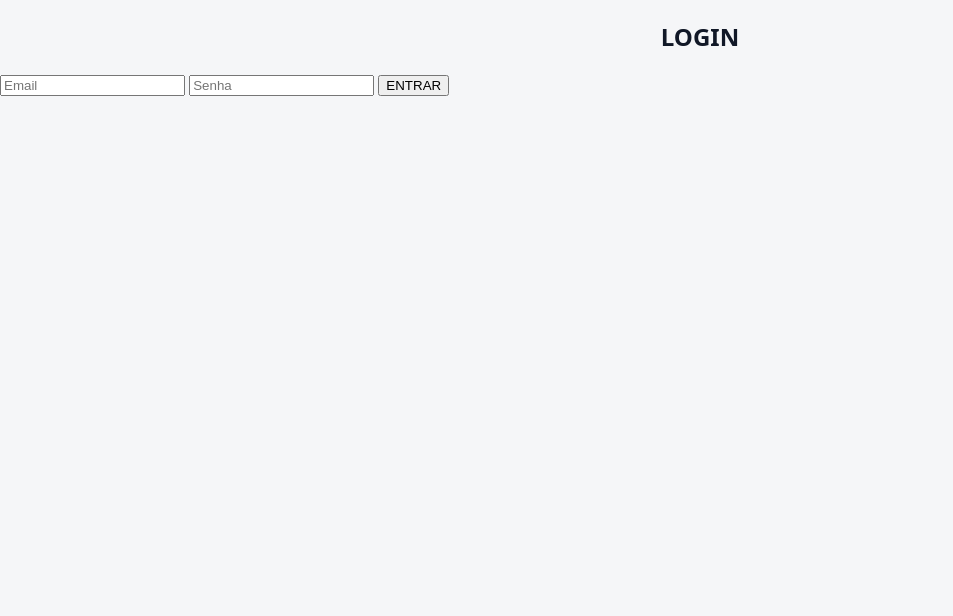
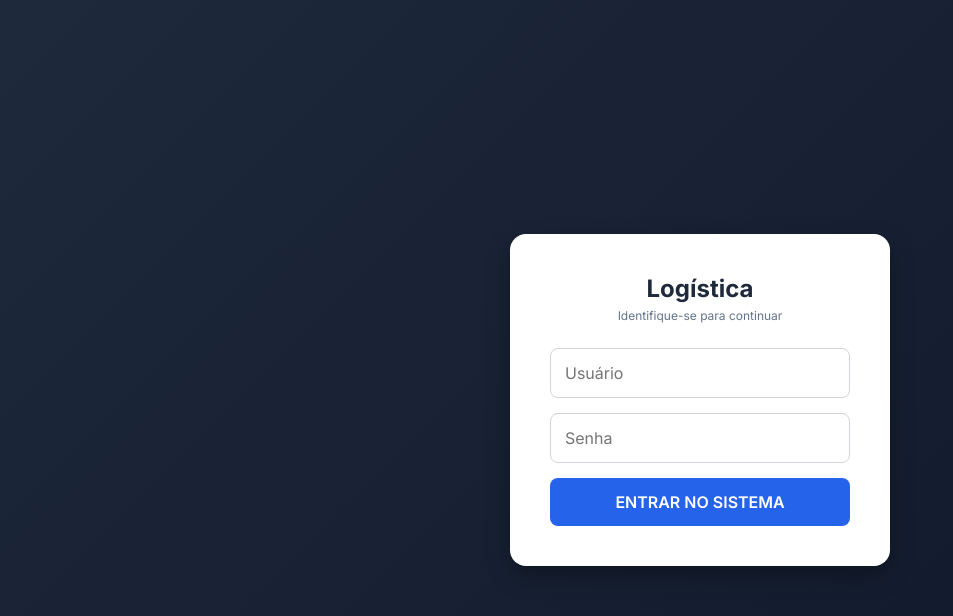
Before and after one commit to Isaacrypto25/Dashv8, an Electron app: page index.html in a window 1400 px wide. Shown: the whole page, without its empty margins (0-953 px from the left). Drawn offline with Linux system fonts and the light colour scheme.

Commit message:
Update index.html

```diff
--- a/index.html
+++ b/index.html
@@ -2,22 +2,66 @@
 <html lang="pt-BR">
 <head>
   <meta charset="UTF-8">
-  <title>Login</title>
-  <link rel="stylesheet" href="global.css">
+  <meta name="viewport" content="width=device-width, initial-scale=1.0">
+  <title>Acesso | Sistema de Estoque</title>
+  <link href="https://fonts.googleapis.com/css2?family=Inter:wght@400;600;700&display=swap" rel="stylesheet">
+  <style>
+    :root { --primary: #2563eb; --bg: #0f172a; }
+    * { box-sizing: border-box; margin: 0; padding: 0; font-family: 'Inter', sans-serif; }
+    body {
+      display: flex; justify-content: center; align-items: center; min-height: 100vh;
+      background: linear-gradient(135deg, #1e293b 0%, #0f172a 100%); padding: 20px;
+    }
+    .card {
+      background: #fff; padding: 40px; border-radius: 16px;
+      box-shadow: 0 10px 25px rgba(0,0,0,0.3); width: 100%; max-width: 380px;
+    }
+    .input {
+      width: 100%; padding: 14px; margin-bottom: 15px; border: 1px solid #d1d5db;
+      border-radius: 8px; font-size: 16px; transition: 0.2s;
+    }
+    .input:focus { outline: none; border-color: var(--primary); box-shadow: 0 0 0 3px rgba(37,99,235,0.1); }
+    .btn {
+      width: 100%; padding: 14px; background: var(--primary); color: white;
+      border: none; border-radius: 8px; font-weight: 600; cursor: pointer; font-size: 16px;
+    }
+    .btn:hover { background: #1d4ed8; }
+    .error {
+      color: #ef4444; background: #fef2f2; padding: 10px; border-radius: 6px;
+      margin-bottom: 15px; font-size: 13px; display: none; text-align: center; border: 1px solid #fee2e2;
+    }
+  </style>
 </head>
-<body class="center">
+<body>
+  <div class="card">
+    <div style="text-align:center; margin-bottom: 25px;">
+        <h2 style="color:#1e293b">Logística</h2>
+        <p style="font-size:12px; color:#64748b; margin-top:5px">Identifique-se para continuar</p>
+    </div>
 
-  <div class="card">
-    <h2 style="text-align:center;margin-bottom:20px">LOGIN</h2>
+    <div id="error" class="error">Usuário ou senha incorretos</div>
 
-    <div id="error" class="error"></div>
-
-    <input id="email" class="input" type="email" placeholder="Email">
-    <input id="password" class="input" type="password" placeholder="Senha">
-
-    <button class="btn btn-primary" onclick="login()">ENTRAR</button>
+    <form onsubmit="event.preventDefault(); autenticar();">
+        <input id="user" class="input" type="text" placeholder="Usuário" required>
+        <input id="pass" class="input" type="password" placeholder="Senha" required>
+        <button type="submit" class="btn">ENTRAR NO SISTEMA</button>
+    </form>
   </div>
 
-  <script src="renderer.js"></script>
+  <script>
+    function autenticar() {
+      const u = document.getElementById('user').value;
+      const p = document.getElementById('pass').value;
+
+      if (u === "73004790" && p === "Tricolor.406936") {
+        localStorage.setItem('session_active', 'true');
+        window.location.href = "dashboard.html"; // Redireciona para a página do sistema
+      } else {
+        const err = document.getElementById('error');
+        err.style.display = "block";
+        document.getElementById('pass').value = "";
+      }
+    }
+  </script>
 </body>
 </html>
```
